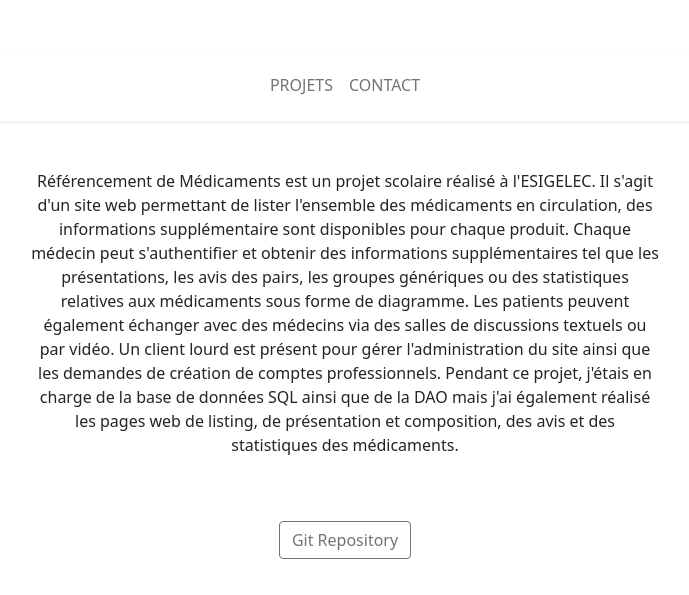
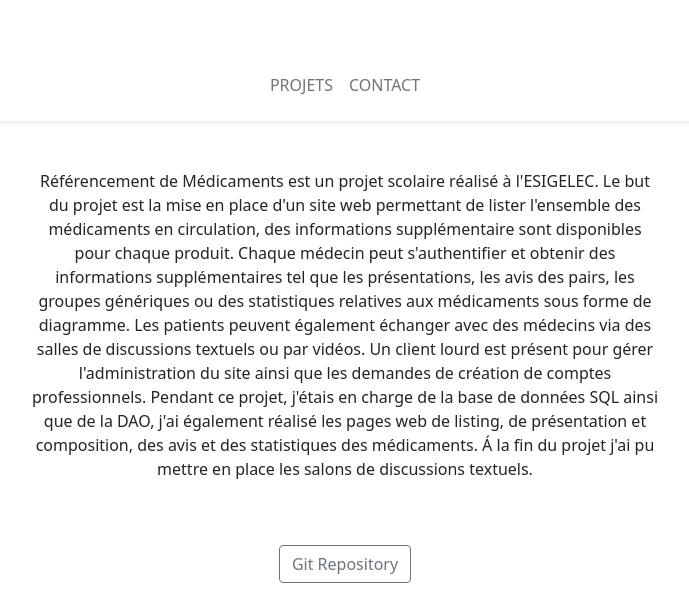
Before and after one commit to BasileNgy/PortFolio, a plain HTML site: page Medicaments.html in a window 1280 px wide. Shown: the part 205-800 px from the top of the page, without its empty margins (295-984 px from the left). Drawn offline with nearby package versions, Linux system fonts and the light colour scheme.

Commit message:
fix text médicament

```diff
--- a/Medicaments.html
+++ b/Medicaments.html
@@ -32,14 +32,15 @@
         <div class="col"></div>
         <div class="col-6">
           <p class="text-justify text-center">
-            Référencement de Médicaments est un projet scolaire réalisé à l'ESIGELEC. Il s'agit d'un site web permettant de lister l'ensemble
+            Référencement de Médicaments est un projet scolaire réalisé à l'ESIGELEC. Le but du projet est la mise en place d'un site web permettant de lister l'ensemble
             des médicaments en circulation, des informations supplémentaire sont disponibles pour chaque produit.
             Chaque médecin peut s'authentifier et obtenir des informations supplémentaires tel que les présentations, les avis des pairs,
             les groupes génériques ou des statistiques relatives aux médicaments sous forme de diagramme.
-            Les patients peuvent également échanger avec des médecins via des salles de discussions textuels ou par vidéo.
+            Les patients peuvent également échanger avec des médecins via des salles de discussions textuels ou par vidéos.
             Un client lourd est présent pour gérer l'administration du site ainsi que les demandes de création de comptes professionnels.
-            Pendant ce projet, j'étais en charge de la base de données SQL ainsi que de la DAO mais j'ai également réalisé les pages web
-            de listing, de présentation et composition, des avis et des statistiques des médicaments.
+            Pendant ce projet, j'étais en charge de la base de données SQL ainsi que de la DAO, j'ai également réalisé les pages web
+            de listing, de présentation et composition, des avis et des statistiques des médicaments. Á la fin du projet j'ai pu mettre en place les
+            salons de discussions textuels.
           </p>
         </div>
         <div class="col"></div>
```
